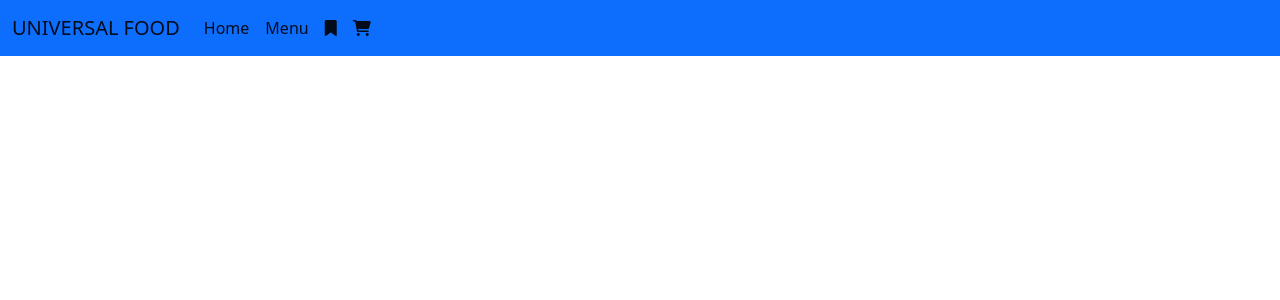
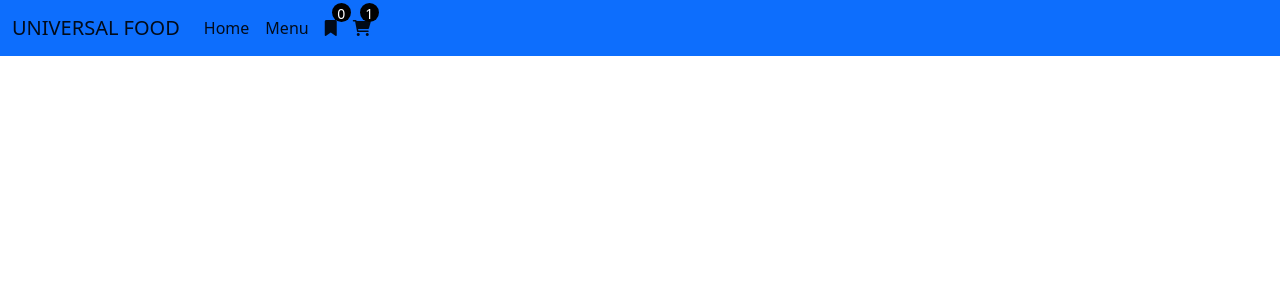
Before and after one commit to HALadvaWeybee/foodsite-Angular, an Angular app: page /wishlist in a window 1280 px wide. Shown: the top 300 px of the page. Built offline with nearby package versions, Linux system fonts and the light colour scheme.

Commit message:
progressing

```diff
--- a/src/app/app-routing.module.ts
+++ b/src/app/app-routing.module.ts
@@ -1,30 +1,13 @@
-import { CartComponent } from './wccompo/cart/cart.component';
-import { WishlistComponent } from './wccompo/wishlist/wishlist.component';
 import { NgModule } from '@angular/core';
+import { CoreComponent } from './core/core.component';
 import { RouterModule, Routes } from '@angular/router';
-import { HomeComponent } from './home/home.component';
 
 const routes: Routes = [
-  {
-    path:'',
-    component:HomeComponent,
-  },
-  {
-    path:'wishlist',
-    component:WishlistComponent
-  },
-  {
-    path:'cart',
-    component:CartComponent
-  },
-  {
-    path:'menu',
-    loadChildren: () => import('./menu/menu.module').then(m => m.MenuModule)
-  },
-  {
-    path:'menu/:slug',
-    loadChildren: () => import('./detail/detail.module').then(m => m.DetailModule)
-  }
+   {
+      path:'',
+      component:CoreComponent,
+      loadChildren: () => import('./core/core.module').then(m => m.CoreModule)
+   }
 ];
 
 @NgModule({
--- a/src/app/app.component.html
+++ b/src/app/app.component.html
@@ -1,25 +1 @@
-<nav class="navbar navbar-expand-lg bg-primary">
-    <div class="container-fluid">
-      <a class="navbar-brand" href="#">UNIVERSAL FOOD</a>
-      <button class="navbar-toggler" type="button" data-bs-toggle="collapse" data-bs-target="#navbarNav" aria-controls="navbarNav" aria-expanded="false" aria-label="Toggle navigation">
-        <span class="navbar-toggler-icon"></span>
-      </button>
-      <div class="collapse navbar-collapse" id="navbarNav">
-        <ul class="navbar-nav">
-          <li class="nav-item">
-            <a class="nav-link active" aria-current="page" routerLink="">Home</a>
-          </li>
-          <li class="nav-item">
-            <a class="nav-link active" href="#">Menu</a>
-          </li>
-          <li class="nav-item">
-            <a class="nav-link active" routerLink="wishlist"><i class="fa-solid fa-bookmark"></i></a>
-          </li>
-          <li class="nav-item">
-            <a class="nav-link active" routerLink="cart"><i class="fa-solid fa-cart-shopping"></i></a>
-          </li>
-        </ul>
-      </div>
-    </div>
-  </nav>
 <router-outlet></router-outlet>
--- a/src/app/app.module.ts
+++ b/src/app/app.module.ts
@@ -6,6 +6,7 @@ import { HomeComponent } from './home/home.component';
 import { HttpClientModule } from '@angular/common/http';
 import { WishlistComponent } from './wccompo/wishlist/wishlist.component';
 import { CartComponent } from './wccompo/cart/cart.component';
+import { CoreComponent } from './core/core.component';
 
 @NgModule({
   declarations: [
@@ -13,6 +14,7 @@ import { CartComponent } from './wccompo/cart/cart.component';
     HomeComponent,
     WishlistComponent,
     CartComponent,
+    CoreComponent,
   ],
   imports: [
     BrowserModule,
--- /dev/null
+++ b/src/app/core/core-routing.module.ts
@@ -0,0 +1,34 @@
+import { NgModule } from '@angular/core';
+import { RouterModule, Routes } from '@angular/router';
+import { HomeComponent } from '../home/home.component';
+import { WishlistComponent } from '../wccompo/wishlist/wishlist.component';
+import { CartComponent } from '../wccompo/cart/cart.component';
+
+const routes: Routes = [
+  {
+    path:'',
+    component:HomeComponent,
+  },
+  {
+    path:'wishlist',
+    component:WishlistComponent
+  },
+  {
+    path:'cart',
+    component:CartComponent
+  },
+  {
+    path:'menu',
+    loadChildren: () => import('./../menu/menu.module').then(m => m.MenuModule)
+  },
+  {
+    path:'menu/:slug',
+    loadChildren: () => import('./../detail/detail.module').then(m => m.DetailModule)
+  }
+];
+
+@NgModule({
+  imports: [RouterModule.forChild(routes)],
+  exports: [RouterModule]
+})
+export class CoreRoutingModule { }
--- /dev/null
+++ b/src/app/core/core.component.html
@@ -0,0 +1,27 @@
+<nav class="navbar navbar-expand-lg bg-primary">
+    <div class="container-fluid">
+      <a class="navbar-brand" href="#">UNIVERSAL FOOD</a>
+      <button class="navbar-toggler" type="button" data-bs-toggle="collapse" data-bs-target="#navbarNav" aria-controls="navbarNav" aria-expanded="false" aria-label="Toggle navigation">
+        <span class="navbar-toggler-icon"></span>
+      </button>
+      <div class="collapse navbar-collapse" id="navbarNav">
+        <ul class="navbar-nav">
+          <li class="nav-item">
+            <a class="nav-link active" aria-current="page" routerLink="">Home</a>
+          </li>
+          <li class="nav-item">
+            <a class="nav-link active" href="#">Menu</a>
+          </li>
+          <li class="nav-item">
+            <a class="nav-link active" routerLink="wishlist"><i class="fa-solid fa-bookmark"></i></a>
+            <div class="notification">{{wishListCount}}</div>
+          </li>
+          <li class="nav-item">
+            <a class="nav-link active" routerLink="cart"><i class="fa-solid fa-cart-shopping"></i></a>
+            <div class="notification">1</div>
+          </li>
+        </ul>
+      </div>
+    </div>
+  </nav>
+<router-outlet></router-outlet>
--- /dev/null
+++ b/src/app/core/core.component.scss
@@ -0,0 +1,13 @@
+
+    .notification {
+        position: absolute;
+        top: 3px;
+        margin-left: 15px;
+        background: black;
+        color: white;
+        border-radius: 50%;
+        font-size: 14px;
+        width: 19px;
+        height: 19px;
+        text-align: center;
+    }
--- /dev/null
+++ b/src/app/core/core.component.ts
@@ -0,0 +1,19 @@
+import { WishlistService } from 'src/app/services/wishlist.service';
+import { Component, OnInit } from '@angular/core';
+
+@Component({
+  selector: 'app-core',
+  templateUrl: './core.component.html',
+  styleUrls: ['./core.component.scss']
+})
+export class CoreComponent implements OnInit {
+
+  constructor(private wishService: WishlistService) { }
+
+  wishListCount:number =0;
+  async ngOnInit() {
+    this.wishListCount = await this.wishService.getWishListCount();
+    console.log("this cout",this.wishListCount);
+  }
+
+}
--- a/src/app/services/wishlist.service.ts
+++ b/src/app/services/wishlist.service.ts
@@ -11,7 +11,13 @@ export class WishlistService {
   addFoodToWishList(obj:any) {
      this.wishList = this.wishList.filter((ele:any) => ele.id != obj.id)
      this.wishList.push(obj);
+     this.getWishListCount();
      console.log("this wishlist", this.wishList);
   }
 
+  getWishListCount() {
+     console.log("this wishlist", this.wishList.length);
+
+     return this.wishList.length;
+  }
 }
```
Also changed, not shown: src/app/core/core.module.ts (added, +14 -0 lines), 1 other file (tests, documents, lock files or other folders).
